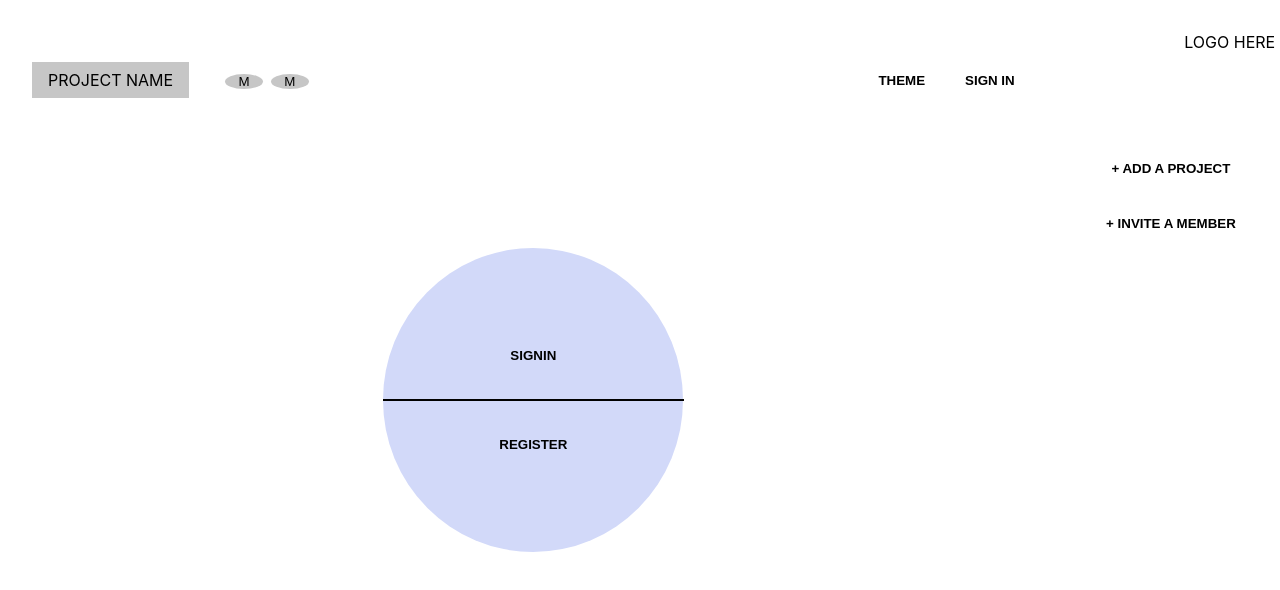
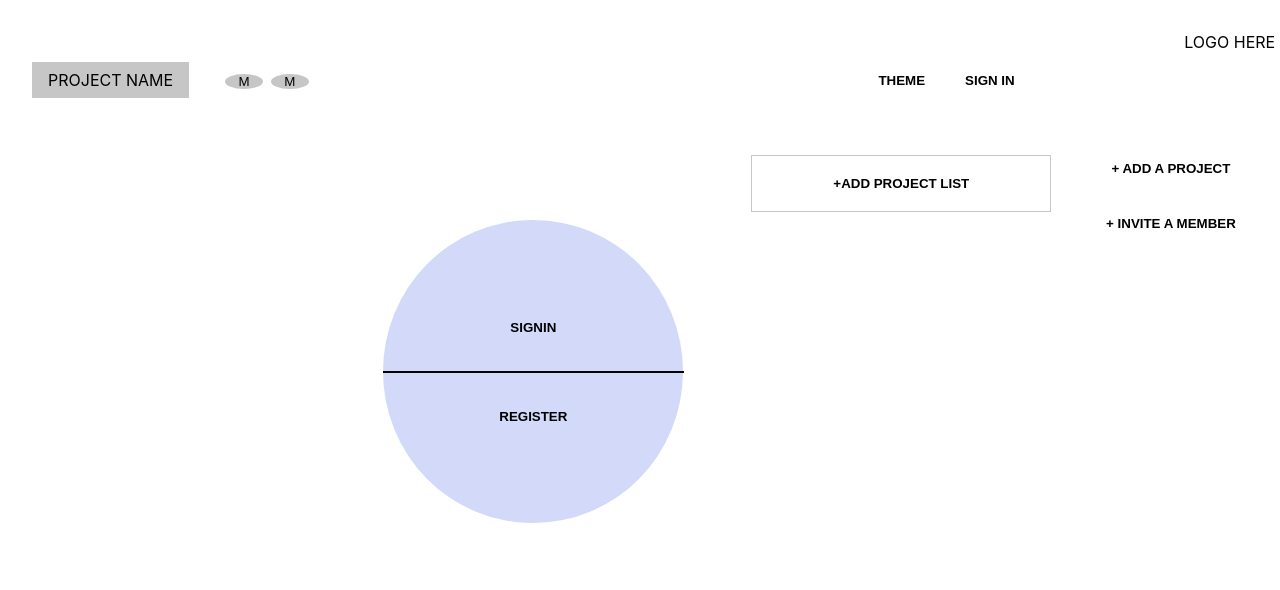
Before and after one commit to cufa03/Integrify-Project-Management, a React (Create React App) app in the folder frontend/my-app/: page /login in a window 1280 px wide. Shown: the top 590 px of the page. Built offline with nearby package versions, Linux system fonts and the light colour scheme.

Commit message:
added react router and some styles mods

```diff
--- a/frontend/my-app/package.json
+++ b/frontend/my-app/package.json
@@ -16,7 +16,7 @@
     "@types/react-router-dom": "^5.3.2",
     "react": "^17.0.2",
     "react-dom": "^17.0.2",
-    "react-router-dom": "^6.2.1",
+    "react-router-dom": "^5.3.0",
     "react-scripts": "5.0.0",
     "typescript": "^4.5.4",
     "web-vitals": "^2.1.2"
--- a/frontend/my-app/src/App.css
+++ b/frontend/my-app/src/App.css
@@ -10,7 +10,7 @@
 .main-header {
 	height: 10rem;
 }
-.main-page {
+.login-page {
 	height: 30rem;
 	display: flex;
 	justify-content: center;
--- a/frontend/my-app/src/App.tsx
+++ b/frontend/my-app/src/App.tsx
@@ -1,24 +1,29 @@
 import './App.css';
 import Grid from '@mui/material/Grid';
 import MainHeader from './components/main-header/MainHeader';
-import MainPage from './components/main-page/mainPage';
 import SideBar from './components/side-bar/SideBar';
+import LoginPage from './components/loginPage/loginPage';
+import { Route, Switch } from 'react-router-dom';
 function App() {
 	return (
 		<div className="app">
+			<Switch>
 				<Grid container>
 					<Grid className="box1" container item xs={9} sm={10}>
 						<Grid item xs={12} className="main-header">
 							<MainHeader />
 						</Grid>
-					<Grid item xs={12} className="main-page">
-						<MainPage />
+						<Route exact path="/login">
+							<Grid item xs={12} className="login-page">
+								<LoginPage />
 							</Grid>
+						</Route>
 					</Grid>
 					<Grid className="box2" item xs={3} sm={2}>
 						<SideBar />
 					</Grid>
 				</Grid>
+			</Switch>
 		</div>
 	);
 }
--- a/frontend/my-app/src/components/main-page/mainPage.tsx
+++ b/frontend/my-app/src/components/loginPage/loginPage.tsx
@@ -1,6 +1,6 @@
 import CustomBtn from '../custom-button/CustomBtn';
 import './styles.css';
-const mainPage = () => {
+const LoginPage = () => {
 	return (
 		<div>
 			<div className="login-wrapper">
@@ -8,9 +8,11 @@ const mainPage = () => {
 				<p className="mid-line"></p>
 				<CustomBtn text="REGISTER" />
 			</div>
-			<div></div>
+			<div className="add-project-wrapper">
+				<CustomBtn text="+ADD PROJECT LIST" />
+			</div>
 		</div>
 	);
 };
 
-export default mainPage;
+export default LoginPage;
--- a/frontend/my-app/src/components/main-page/styles.css
+++ b/frontend/my-app/src/components/loginPage/styles.css
@@ -9,13 +9,14 @@
 	background-color: hsl(230, 76%, 90%);
 }
 
-.signin-btn {
-}
-
-.login-btn {
-}
-
 .mid-line {
 	border: 1px solid hsl(0, 0%, 0%);
 	width: 276%;
 }
+
+.add-project-wrapper {
+	border: 1px solid rgb(199, 199, 199);
+	position: relative;
+	bottom: 23em;
+	left: 23em;
+}
--- a/frontend/my-app/src/index.tsx
+++ b/frontend/my-app/src/index.tsx
@@ -3,12 +3,14 @@ import ReactDOM from 'react-dom';
 import './index.css';
 import App from './App';
 import reportWebVitals from './reportWebVitals';
-
+import { BrowserRouter as Router } from 'react-router-dom';
 ReactDOM.render(
-  <React.StrictMode>
-    <App />
-  </React.StrictMode>,
-  document.getElementById('root')
+	<React.StrictMode>
+		<Router>
+			<App />
+		</Router>
+	</React.StrictMode>,
+	document.getElementById('root')
 );
 
 // If you want to start measuring performance in your app, pass a function
```
Also changed, not shown: 1 other file (tests, documents, lock files or other folders). Lines whose indentation alone changed are shown as unchanged.
